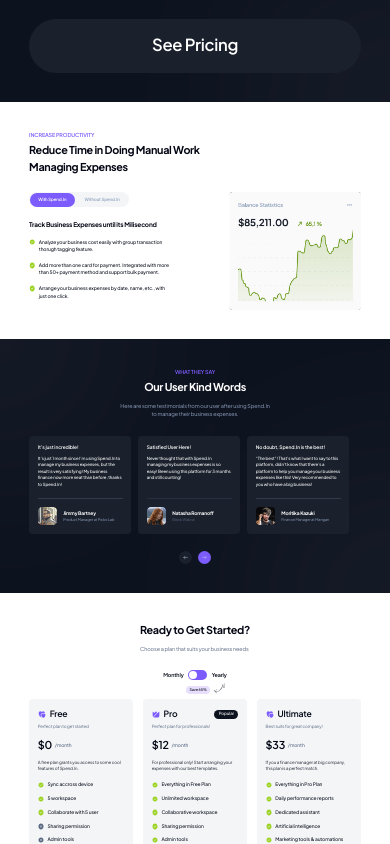
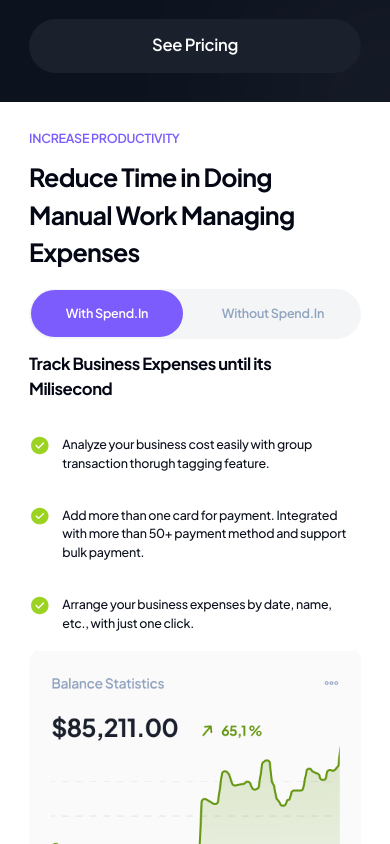
Before and after one commit to LnuProgramer/spend-in, a React (Create React App) app in the folder client/: page / in a window 390 px wide. Shown: the part 3160-4004 px from the top of the page. Built offline with nearby package versions, Linux system fonts and the light colour scheme; no server answers.

Commit message:
add adaptation to IncreaseProductivitySection

```diff
--- /dev/null
+++ b/client/src/adaptation/increase-productivity-section/IncreaseProductivitySectionAdaptation.scss
@@ -0,0 +1,103 @@
+@media (max-width: 768px) {
+  #increase-productivity-section-text-wrapper {
+    width: 69.33vw !important;
+    gap: 3.2vw !important;
+
+    h1 {
+      font-size: 6.4vw !important;
+      line-height: 9.6vw !important;
+    }
+
+    h2 {
+      font-size: 3.2vw !important;
+      line-height: 4.05vw !important;
+    }
+  }
+
+  #increase-productivity-section-switch-benefits-and-chart-wrapper {
+    flex-direction: column;
+  }
+
+  #increase-productivity-section-switch-and-benefits-wrapper {
+    width: 100%;
+
+  }
+
+  #increase-productivity-section-benefits-wrapper {
+    width: 85.06vw !important;
+    transform: translateX(-83vw) !important;
+
+    &.isToggled {
+      transform: translateX(0) !important;
+    }
+  }
+
+  .increase-productivity-section-benefits-block-wrapper {
+    gap: 8.53vw !important;
+    width: 83vw !important;
+
+    .increase-productivity-section-benefit-wrapper {
+      gap: 3.2vw !important;
+    }
+
+    h1 {
+      font-size: 4.26vw !important;
+      line-height: 6.4vw !important;
+    }
+
+    h3 {
+      font-size: 3.2vw !important;
+      line-height: 4.8vw !important;
+    }
+
+    .increase-productivity-section-benefit-img {
+      width: 5.33vw !important;
+      height: 5.33vw !important;
+    }
+  }
+
+  #increase-productivity-switch {
+    width: 85.06vw !important;
+    height: 12.8vw !important;
+
+    h2 {
+      font-size: 3.23vw !important;
+      line-height: 4.82vw !important;
+    }
+
+    #increase-productivity-slider {
+      border-radius: 6.93vw !important;
+
+      &::before {
+        width: 39.06vw !important;
+        height: 12.02vw !important;
+        border-radius: 6.93vw !important;
+        left: 0.42vw !important;
+        bottom: 0.42vw !important;
+      }
+    }
+
+
+    #increase-productivity-checkbox:checked + #increase-productivity-slider::before {
+      transform: translateX(39.06vw);
+      width: 45.07vw !important;
+    }
+  }
+  #increase-productivity-section-chart-wrapper {
+    width: 100% !important;
+
+    #increase-productivity-section-chart-blocks-wrapper {
+      width: 100% !important;
+      transform: translateX(-85vw) !important;
+
+      .increase-productivity-section-chart-img {
+        width: 85.06vw !important;
+        border-radius: 2.7vw !important;
+      }
+
+      &.isToggled {
+        transform: translateX(0) !important;
+      }
+    }
+  }
+}
--- a/client/src/sections/increase-productivity-section/IncreaseProductivity.tsx
+++ b/client/src/sections/increase-productivity-section/IncreaseProductivity.tsx
@@ -1,5 +1,6 @@
 import React, { useState } from "react";
 import "./IncreaseProductivityStyle.scss";
+import "../../adaptation/increase-productivity-section/IncreaseProductivitySectionAdaptation.scss"
 import SectionBg from "../../components/sections-bg/SectionBg";
 import MediumText from "../../components/sections-texts/MediumText";
 import LargeText from "../../components/sections-texts/LargeText";
```
Lines whose indentation alone changed are shown as unchanged.
